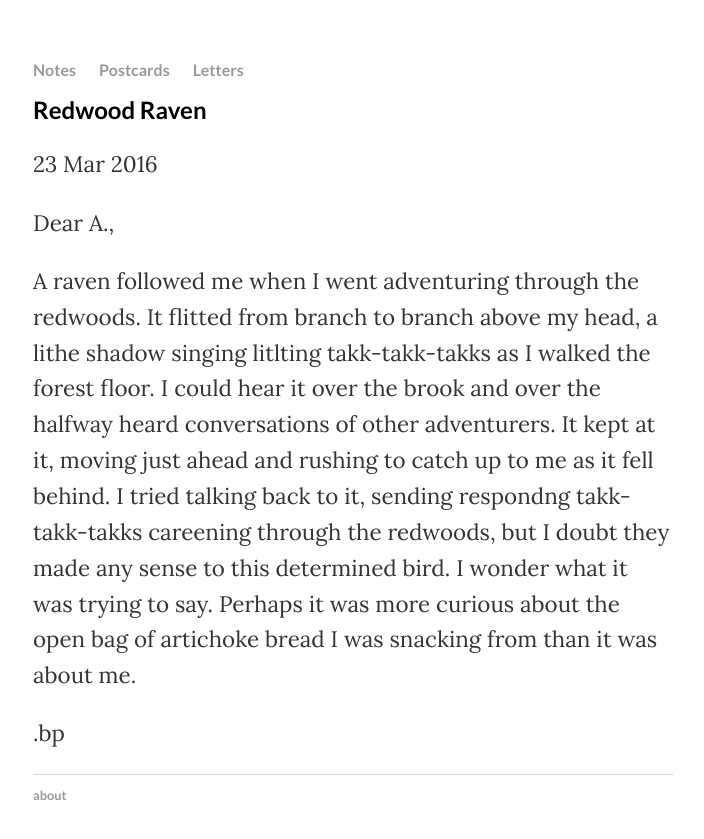
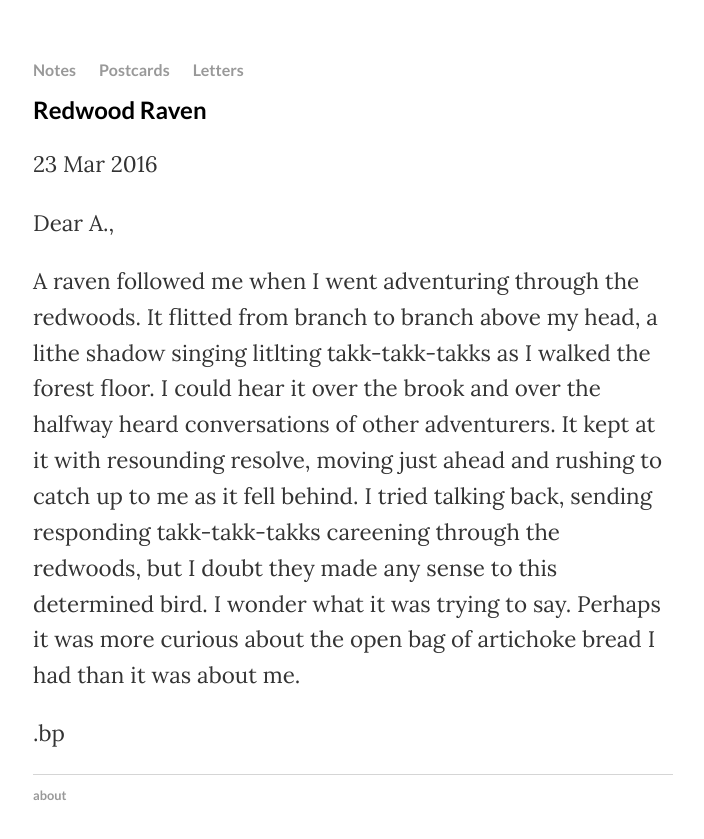
Before and after one commit to brunston/albatrossianweb, a Jekyll site: the page built from _posts/2016-03-23-redwood-raven.md, in a window 1280 px wide. Shown: the top 839 px of the page, without its empty margins (287-991 px from the left). Built offline with Jekyll 4.4.1, drawn with Linux system fonts in a browser that asks for light colours.

Commit message:
Update 2016-03-23-redwood-raven.md

```diff
--- a/_posts/2016-03-23-redwood-raven.md
+++ b/_posts/2016-03-23-redwood-raven.md
@@ -7,6 +7,6 @@
 
 Dear A.,
 
-A raven followed me when I went adventuring through the redwoods. It flitted from branch to branch above my head, a lithe shadow singing litlting takk-takk-takks as I walked the forest floor. I could hear it over the brook and over the halfway heard conversations of other adventurers. It kept at it, moving just ahead and rushing to catch up to me as it fell behind. I tried talking back to it, sending respondng takk-takk-takks careening through the redwoods, but I doubt they made any sense to this determined bird. I wonder what it was trying to say. Perhaps it was more curious about the open bag of artichoke bread I was snacking from than it was about me.
+A raven followed me when I went adventuring through the redwoods. It flitted from branch to branch above my head, a lithe shadow singing litlting takk-takk-takks as I walked the forest floor. I could hear it over the brook and over the halfway heard conversations of other adventurers. It kept at it with resounding resolve, moving just ahead and rushing to catch up to me as it fell behind. I tried talking back, sending responding takk-takk-takks careening through the redwoods, but I doubt they made any sense to this determined bird. I wonder what it was trying to say. Perhaps it was more curious about the open bag of artichoke bread I had than it was about me.
 
 .bp
```
